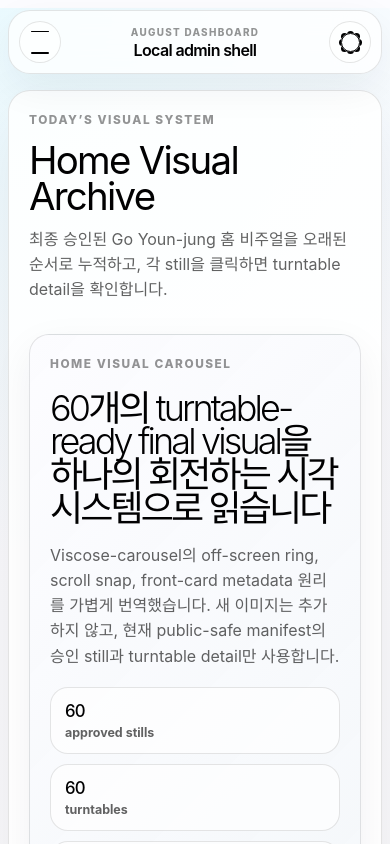
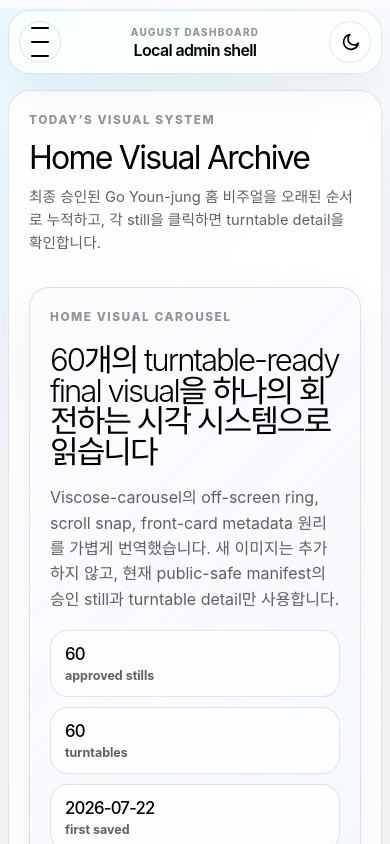
Before and after one commit to woongs2021/Hermes-project-webapp, a React (Vite) app in the folder august-dashboard/: page / in a window 390 px wide. Shown: the top 844 px of the page. Built offline with nearby package versions, Linux system fonts and the light colour scheme.

Commit message:
feat: refine dashboard controls

```diff
--- a/august-dashboard/src/App.css
+++ b/august-dashboard/src/App.css
@@ -2485,3 +2485,100 @@
     border-radius: 22px;
   }
 }
+
+/* Follow-up refinements: sourced moon glyph, 3-line menu, blurred popover, smaller titles */
+.hamburger-button {
+  gap: 4px;
+}
+
+.hamburger-button span {
+  width: 18px;
+  height: 1.4px;
+}
+
+.hamburger-button[aria-expanded='true'] span:first-child,
+.hamburger-button[aria-expanded='true'] span:last-child {
+  transform: none;
+}
+
+.theme-icon {
+  width: 21px;
+  height: 21px;
+  border: 0;
+  border-radius: 0;
+  fill: none;
+  stroke: currentColor;
+  stroke-width: 1.9;
+  stroke-linecap: round;
+  stroke-linejoin: round;
+  box-shadow: none;
+}
+
+.theme-icon::after,
+.theme-icon-button[aria-pressed='false'] .theme-icon::after {
+  display: none;
+}
+
+.theme-icon-button[aria-pressed='false'] .theme-icon,
+.theme-icon-button[aria-pressed='true'] .theme-icon {
+  box-shadow: none;
+}
+
+.topbar .tab-nav {
+  background: color-mix(in srgb, var(--panel-surface-strong) 72%, transparent);
+  backdrop-filter: blur(28px) saturate(1.25);
+  -webkit-backdrop-filter: blur(28px) saturate(1.25);
+}
+
+.workspace-header h2 {
+  font-size: clamp(1.35rem, 3vw, 2.6rem);
+  letter-spacing: -0.055em;
+  line-height: 1;
+}
+
+.workspace-header p:not(.eyebrow) {
+  max-width: 620px;
+  font-size: clamp(0.92rem, 1.15vw, 1rem);
+}
+
+.home-visual-carousel-copy h3,
+.team-loop-card h3,
+.intro-hero-card h3,
+.screen-card-copy h3 {
+  font-size: clamp(1.55rem, 3vw, 2.8rem);
+  letter-spacing: -0.065em;
+  line-height: 0.98;
+}
+
+.research-board-brief h3,
+.architecture-summary h3,
+.hero-card h3,
+.list-card h3 {
+  font-size: clamp(1.25rem, 2.2vw, 2rem);
+  letter-spacing: -0.055em;
+  line-height: 1.02;
+}
+
+.profile-statement-card h3,
+.credential-card h3,
+.profile-lens-card h3,
+.visual-detail-header h3,
+.agent-profile-copy h3,
+.architecture-column-header h3,
+.boundary-card h3,
+.sample-data-header h3 {
+  font-size: clamp(1.05rem, 1.6vw, 1.55rem);
+}
+
+@media (max-width: 560px) {
+  .workspace-header h2 {
+    font-size: clamp(1.25rem, 9vw, 2rem);
+  }
+
+  .home-visual-carousel-copy h3,
+  .team-loop-card h3,
+  .intro-hero-card h3,
+  .screen-card-copy h3 {
+    font-size: clamp(1.45rem, 8vw, 2.2rem);
+  }
+}
--- a/august-dashboard/src/App.tsx
+++ b/august-dashboard/src/App.tsx
@@ -5,7 +5,7 @@ import { fallbackResearchBoard, loadResearchBoard, type ResearchBoard, type Rese
 import { GraphRelationshipPanel, MonthlyResearchSynthesisPanel, MuyeolValidationPanel, ObdGrowthTimelinePanel } from './extendedPanels'
 import './App.css'
 
-type TabId = 'home' | 'intro' | 'team' | 'obd' | 'research' | 'report' | 'architecture'
+type TabId = 'home' | 'team' | 'obd' | 'research' | 'report' | 'architecture' | 'about'
 type ThemeMode = 'light' | 'dark'
 
 type Tab = {
@@ -54,13 +54,6 @@ const tabs: Tab[] = [
     description: '최종 승인된 Go Youn-jung 홈 비주얼을 오래된 순서로 누적하고, 각 still을 클릭하면 turntable detail을 확인합니다.',
   },
   {
-    id: 'intro',
-    label: 'Intro',
-    eyebrow: 'Chris profile',
-    title: 'Ontology Business Designer',
-    description: 'Chris의 이력과 AI 시대 OBD 포지셔닝을 한 장의 소개 화면으로 정리합니다.',
-  },
-  {
     id: 'team',
     label: 'Team',
     eyebrow: 'Orchestration',
@@ -94,6 +87,13 @@ const tabs: Tab[] = [
     eyebrow: 'OBD relation graph',
     title: 'Dashboard Knowledge Graph',
     description: 'Home visual, research, OBD, Muyeol validation을 Chris에게 돌아오는 하나의 관계 루프로 연결합니다.',
+  },
+  {
+    id: 'about',
+    label: 'About',
+    eyebrow: 'Chris profile',
+    title: 'Ontology Business Designer',
+    description: 'Chris의 이력과 AI 시대 OBD 포지셔닝을 한 장의 소개 화면으로 정리합니다.',
   },
 ]
 
@@ -437,7 +437,7 @@ function HomeVisualHeroPanel() {
   const [visualSet, setVisualSet] = useState<HomeVisualSet>(fallbackHomeVisualSet)
   const [activeIndex, setActiveIndex] = useState(0)
   const lastWheelAtRef = useRef(0)
-  const dragStartXRef = useRef<number | null>(null)
+  const dragStartRef = useRef<{ x: number; time: number } | null>(null)
 
   useEffect(() => {
     let isMounted = true
@@ -478,6 +478,21 @@ function HomeVisualHeroPanel() {
     moveCarousel(event.deltaY > 0 ? 1 : -1)
   }
 
+  const handleCarouselSwipeEnd = (clientX: number) => {
+    if (!dragStartRef.current || totalItems < 2) return
+
+    const deltaX = clientX - dragStartRef.current.x
+    const elapsed = Math.max(Date.now() - dragStartRef.current.time, 1)
+    dragStartRef.current = null
+    if (Math.abs(deltaX) < 42) return
+
+    const distanceSteps = Math.floor(Math.abs(deltaX) / 140)
+    const velocity = Math.abs(deltaX) / elapsed
+    const velocitySteps = velocity > 1.45 ? 2 : velocity > 0.9 ? 1 : 0
+    const steps = Math.min(8, Math.max(1, distanceSteps + velocitySteps))
+    moveCarousel(deltaX < 0 ? steps : -steps)
+  }
+
   return (
     <div className="home-visual-grid" aria-label="Public-safe home visual carousel">
       <section className="content-card home-visual-carousel-system" aria-label="Viscose-inspired home visual carousel">
@@ -502,16 +517,13 @@ function HomeVisualHeroPanel() {
             aria-label="Scrollable viscose-style visual ring"
             onWheel={handleCarouselWheel}
             onPointerDown={(event) => {
-              dragStartXRef.current = event.clientX
+              dragStartRef.current = { x: event.clientX, time: Date.now() }
             }}
             onPointerUp={(event) => {
-              if (dragStartXRef.current === null) return
-              const deltaX = event.clientX - dragStartXRef.current
-              dragStartXRef.current = null
-              if (Math.abs(deltaX) > 42) moveCarousel(deltaX < 0 ? 1 : -1)
+              handleCarouselSwipeEnd(event.clientX)
             }}
             onPointerCancel={() => {
-              dragStartXRef.current = null
+              dragStartRef.current = null
             }}
           >
             {visualSet.items.map((item, index) => {
@@ -1122,7 +1134,8 @@ function DevArchitecturePanel() {
 
 function App() {
   const [activeTab, setActiveTab] = useState<Tab>(() => {
-    const hashTab = tabs.find((tab) => `#${tab.id}` === window.location.hash)
+    const normalizedHash = window.location.hash === '#intro' ? '#about' : window.location.hash
+    const hashTab = tabs.find((tab) => `#${tab.id}` === normalizedHash)
     return hashTab ?? tabs[0]
   })
   const [themeMode, setThemeMode] = useState<ThemeMode>(getInitialThemeMode)
@@ -1157,6 +1170,7 @@ function App() {
         >
           <span />
           <span />
+          <span />
         </button>
 
         <div className="brand-block">
@@ -1171,7 +1185,9 @@ function App() {
           aria-pressed={isDarkMode}
           onClick={toggleThemeMode}
         >
-          <span className="theme-icon" aria-hidden="true" />
+          <svg className="theme-icon" aria-hidden="true" viewBox="0 0 24 24" focusable="false">
+            <path d="M21 12.8A8.5 8.5 0 1 1 11.2 3a6.7 6.7 0 0 0 9.8 9.8Z" />
+          </svg>
         </button>
 
         <nav className={isMenuOpen ? 'tab-nav open' : 'tab-nav'} aria-label="Sections">
@@ -1199,7 +1215,7 @@ function App() {
 
         {activeTab.id === 'home' ? (
           <HomeVisualHeroPanel />
-        ) : activeTab.id === 'intro' ? (
+        ) : activeTab.id === 'about' ? (
           <ChrisIntroPanel />
         ) : activeTab.id === 'team' ? (
           <TeamPanel />
```
